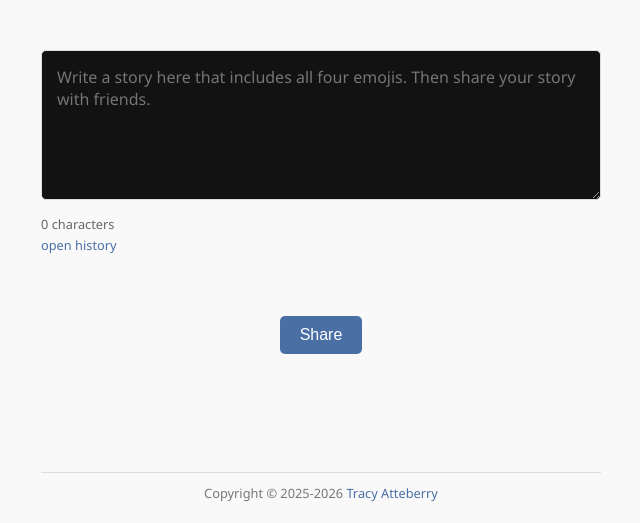
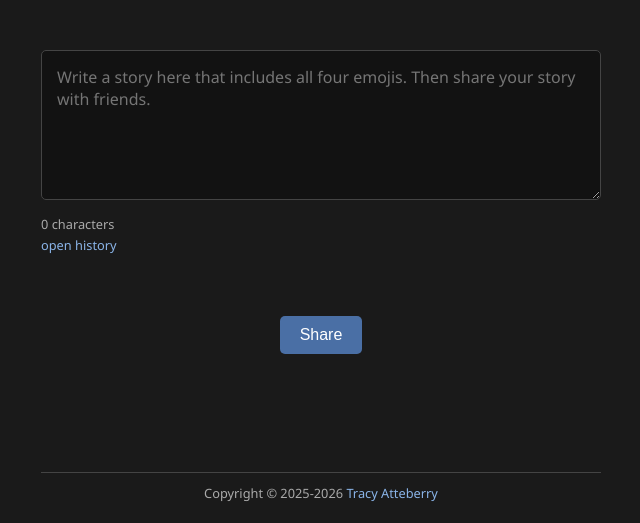
Before and after one commit to grymoire7/stormoji, a website: page index.html in a window 1280 px wide. Shown: the part 277-800 px from the top of the page, without its empty margins (319-959 px from the left). Drawn offline with Linux system fonts and the dark colour scheme.

Commit message:
feat: add dark mode palette via prefers-color-scheme

```diff
--- a/styles.css
+++ b/styles.css
@@ -12,6 +12,20 @@
     --char-count-color: #666;
     --hover-surface-color: #f5f5f5;
     color-scheme: light dark;
+}
+
+@media (prefers-color-scheme: dark) {
+    :root {
+        --background-color: #1a1a1a;
+        --text-color: #e6e6e6;
+        --border-color: #444;
+        --shadow-color: rgba(0, 0, 0, 0.4);
+        --link-color: #8ab4e8;
+        --surface-color: #2a2a2a;
+        --muted-text-color: #aaa;
+        --char-count-color: #aaa;
+        --hover-surface-color: #3a3a3a;
+    }
 }
 
 * {
```
